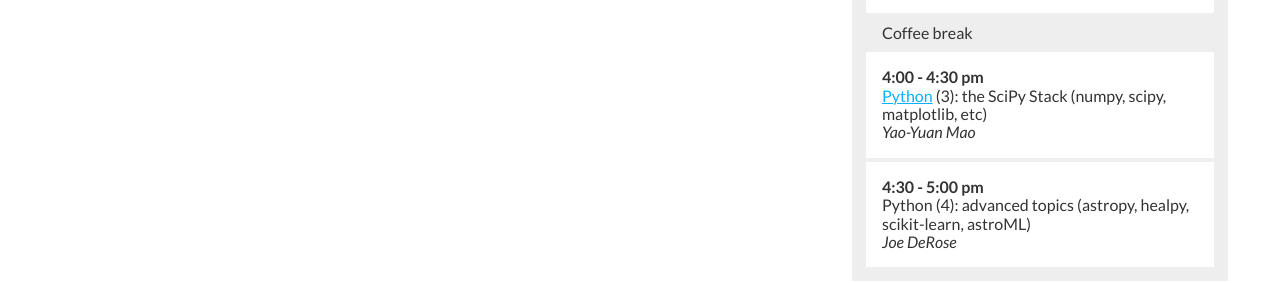
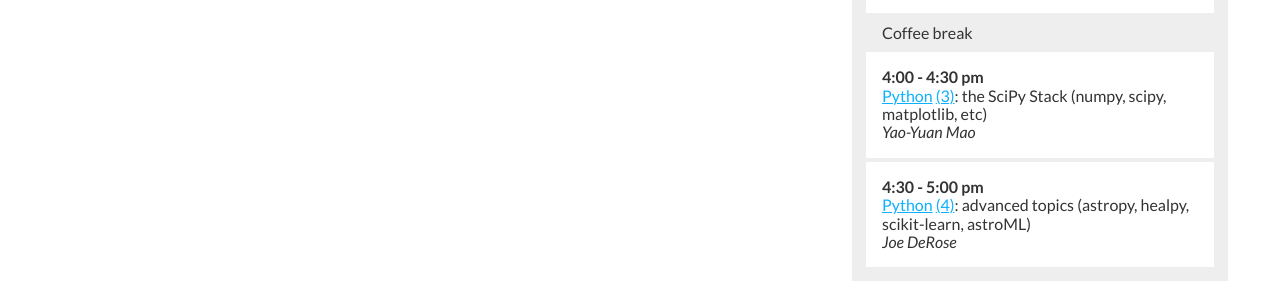
Before and after one commit to KIPAC/BootCamp, a plain HTML site: page index.html in a window 1280 px wide. Shown: the part 888-1171 px from the top of the page. Drawn offline with nearby package versions, Linux system fonts and the light colour scheme.

Commit message:
Update index.html

```diff
--- a/index.html
+++ b/index.html
@@ -189,12 +189,12 @@
         <div class="card break">Coffee break</div>
         <div class="card">
           <span class="time">4:00 - 4:30 pm</span>
-          <span class="topic"><a href="https://github.com/KIPAC/BootCamp/tree/master/Python">Python</a> (3): the SciPy Stack (numpy, scipy, matplotlib, etc)</span>
+          <span class="topic"><a href="https://github.com/KIPAC/BootCamp/tree/master/Python">Python</a> <a href="https://github.com/KIPAC/BootCamp/blob/master/Python/Python%20(3).ipynb">(3)</a>: the SciPy Stack (numpy, scipy, matplotlib, etc)</span>
           <span class="lectuer">Yao-Yuan Mao</span>
         </div>
         <div class="card">
           <span class="time">4:30 - 5:00 pm</span>
-          <span class="topic">Python (4): advanced topics (astropy, healpy, scikit-learn, astroML)</span>
+          <span class="topic"><a href="https://github.com/KIPAC/BootCamp/tree/master/Python">Python</a> <a href="https://github.com/KIPAC/BootCamp/blob/master/Python/Python%20(4).ipynb">(4)</a>: advanced topics (astropy, healpy, scikit-learn, astroML)</span>
           <span class="lectuer">Joe DeRose</span>
         </div>
       </div>
```
